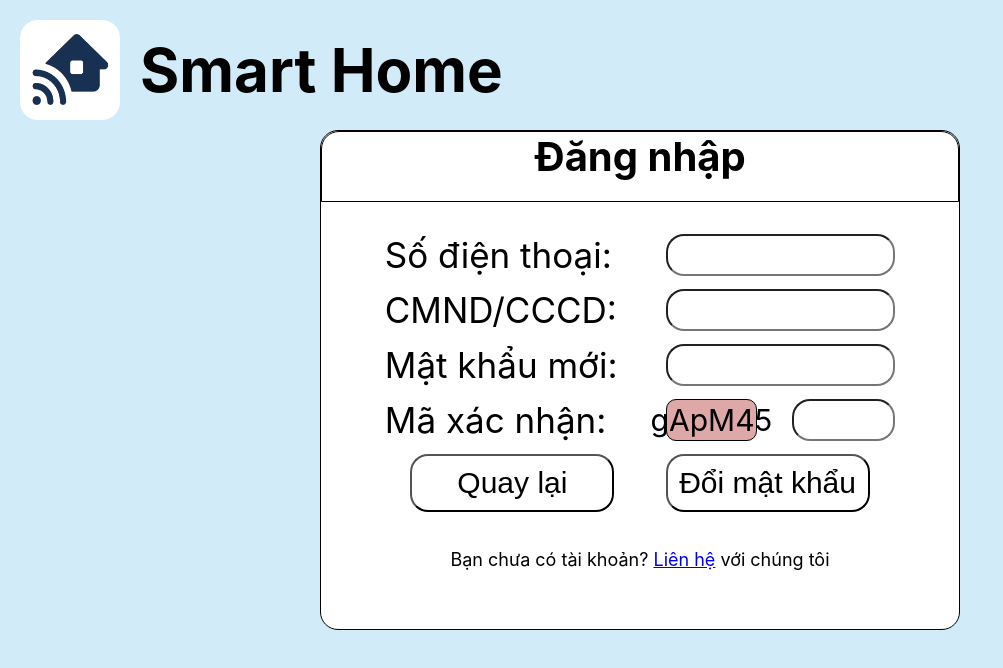
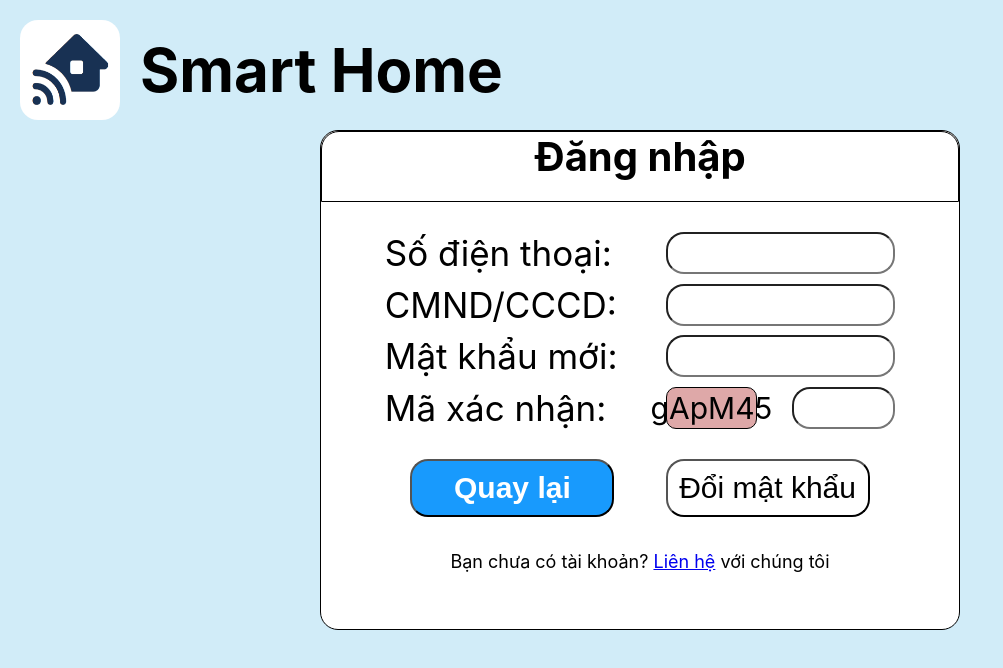
Before and after one commit to HandsOfGoddest/SmartHome-HCMUT-HK212, a React (Create React App) app in the folder client/: page /forgot-password in a window 1280 px wide. In both pictures the pointer is over the button "Quay lại". Shown: the top 668 px of the page, without its empty margins (0-1003 px from the left). Built offline with nearby package versions, Linux system fonts and the light colour scheme; no server answers.

Commit message:
Update loginpage.css

```diff
--- a/client/src/css/loginpage.css
+++ b/client/src/css/loginpage.css
@@ -87,6 +87,7 @@
 }
 .btn{
     width: 30%;
+    margin-top:20px;
     text-decoration: none;
 }
 .btn button{
@@ -95,9 +96,14 @@
     width: 80%;
     background-color: white;
     border-radius: 18px;
+    color: #000;
+}
+
+.btn button:hover{
+    background-color: rgb(24, 154, 253);
     cursor: pointer;
-    color: #000;
-
+    color: rgb(255, 255, 255);
+    font-weight: 600;
 }
 .text{
     font-size:18px;
```
